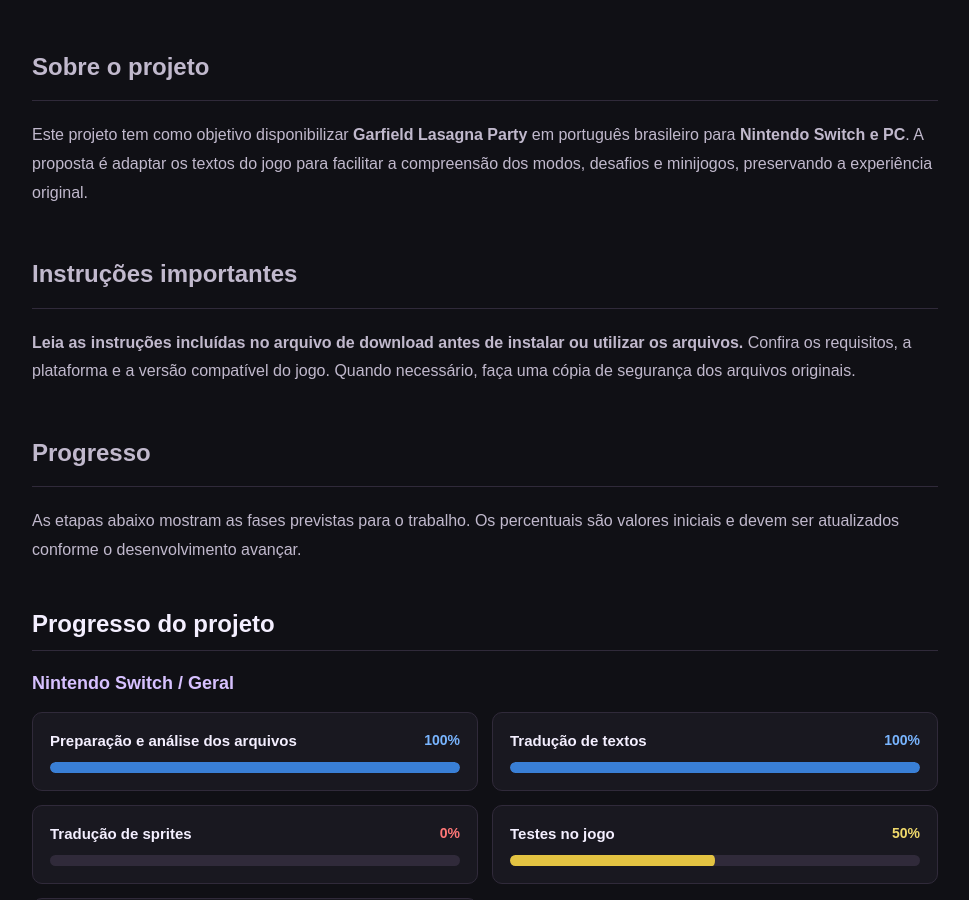
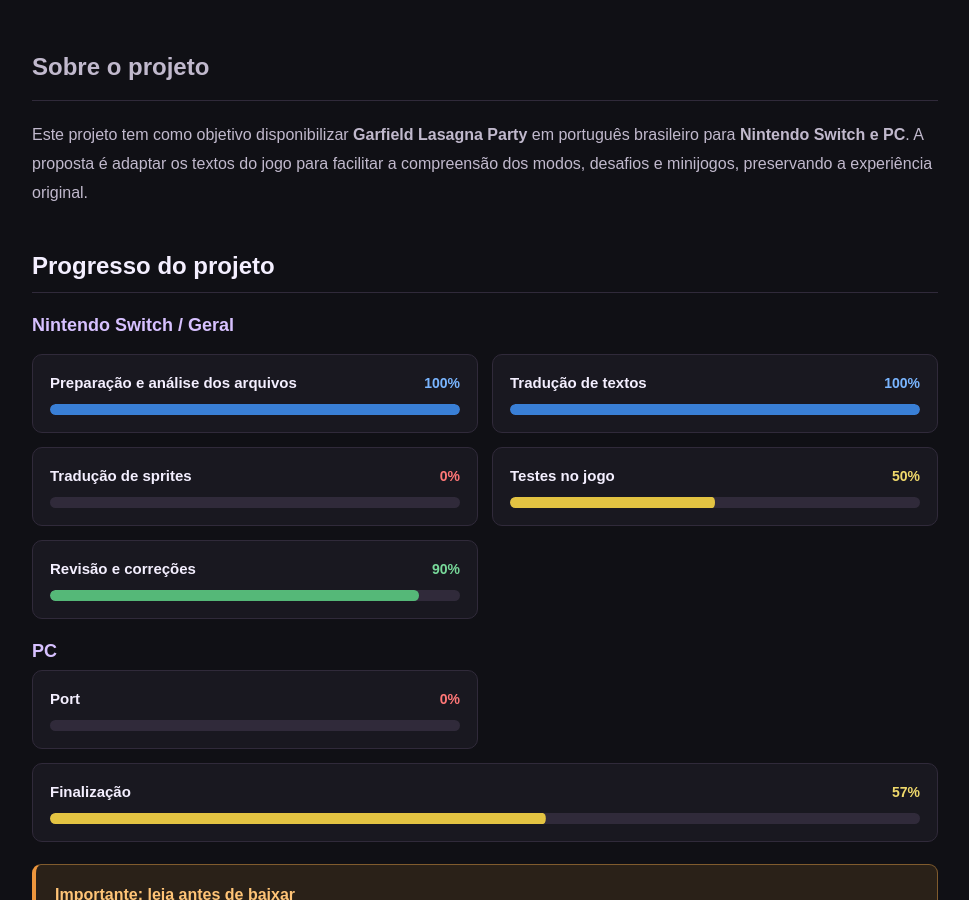
Before and after one commit to TemplarioK1/covil-secreto, a Jekyll site: the page built from _projetos/garfield-lasagna-party.md, in a window 1280 px wide and 900 px high, scrolled down 736 px. Shown: the whole window, without its empty margins (155-1124 px from the left). Built offline with Jekyll 4.4.1, drawn with Linux system fonts in a browser that asks for light colours.

Commit message:
Simplifica descrição dos projetos

```diff
--- a/_projetos/garfield-lasagna-party.md
+++ b/_projetos/garfield-lasagna-party.md
@@ -38,14 +38,8 @@ game_players: 1–4 jogadores (multiplayer local)
 game_multiplayer_details: Até quatro jogadores no mesmo console. Os modos de jogo multiplayer são locais; não há modo online.
 ---
 
+
+
 ## Sobre o projeto
 
 Este projeto tem como objetivo disponibilizar **Garfield Lasagna Party** em português brasileiro para **Nintendo Switch e PC**. A proposta é adaptar os textos do jogo para facilitar a compreensão dos modos, desafios e minijogos, preservando a experiência original.
-
-## Instruções importantes
-
-**Leia as instruções incluídas no arquivo de download antes de instalar ou utilizar os arquivos.** Confira os requisitos, a plataforma e a versão compatível do jogo. Quando necessário, faça uma cópia de segurança dos arquivos originais.
-
-## Progresso
-
-As etapas abaixo mostram as fases previstas para o trabalho. Os percentuais são valores iniciais e devem ser atualizados conforme o desenvolvimento avançar.
```
